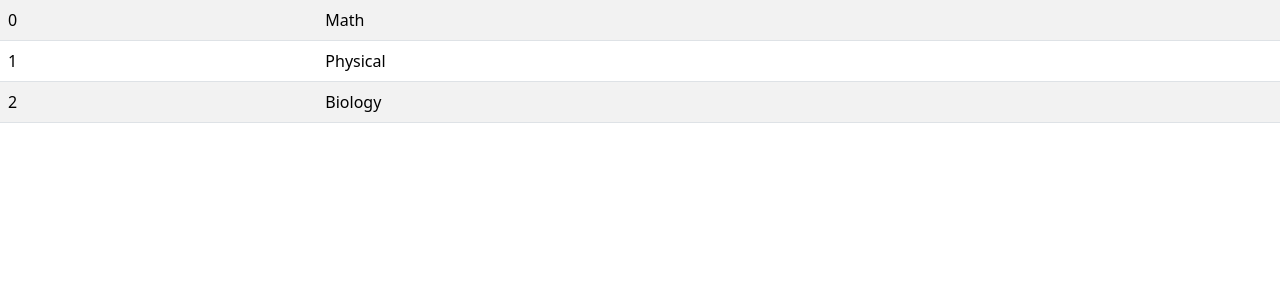
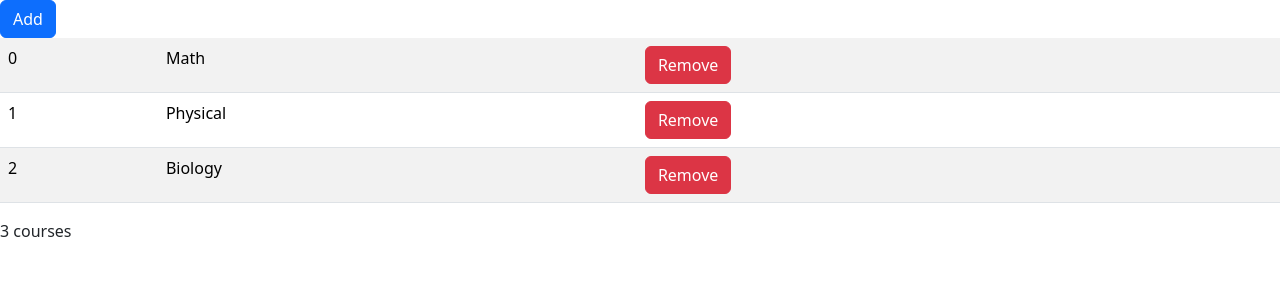
Before and after one commit to Khoa-77pm/learn-angular, an Angular app: page / in a window 1280 px wide. Shown: the top 300 px of the page. Built offline with nearby package versions, Linux system fonts and the light colour scheme.

Commit message:
ng For add/remove items

```diff
--- a/src/app/app.component.html
+++ b/src/app/app.component.html
@@ -1,10 +1,16 @@
 
+<button (click)="addCourse()" class="btn btn-primary">Add</button>
 <table class="table table-striped">
     <tbody>
       <tr *ngFor="let course of courses; index as idx; even as isEven">
         <td>{{idx}}</td>
         <td>{{course.name}}</td>
-
+        <td>
+          <button  (click)="removeCourse(course)" class="btn btn-danger">Remove</button>
+        </td>
       </tr>
     </tbody>
   </table>
+
+<div *ngIf="courses.length  > 0 ; else no">{{courses.length}} courses</div>
+<ng-template #no>There is no course</ng-template>
--- a/src/app/app.component.ts
+++ b/src/app/app.component.ts
@@ -2,14 +2,21 @@ import { Component, OnChanges, SimpleChanges } from '@angular/core';
 import { FavoriteChangeEventArg } from './favorites/favorites.component';
 
 @Component({
-  selector: 'app-root',
-  templateUrl: './app.component.html',
-  styleUrls: ['./app.component.css']
+  selector: "app-root",
+  templateUrl: "./app.component.html",
+  styleUrls: ["./app.component.css"],
 })
 export class AppComponent {
+  removeCourse(course: { id: number; name: string }) {
+    let index = this.courses.indexOf(course);
+    this.courses.splice(index,1);
+  }
+  addCourse() {
+    this.courses.push({id:10,name:"New course"})
+  }
   courses = [
-    {id:1,name:"Math"},
-    {id:2,name:"Physical"},
-    {id:3,name:"Biology"}
-  ]
+    { id: 1, name: "Math" },
+    { id: 2, name: "Physical" },
+    { id: 3, name: "Biology" },
+  ];
 }
```
Also changed, not shown: 1 other file (tests, documents, lock files or other folders).
